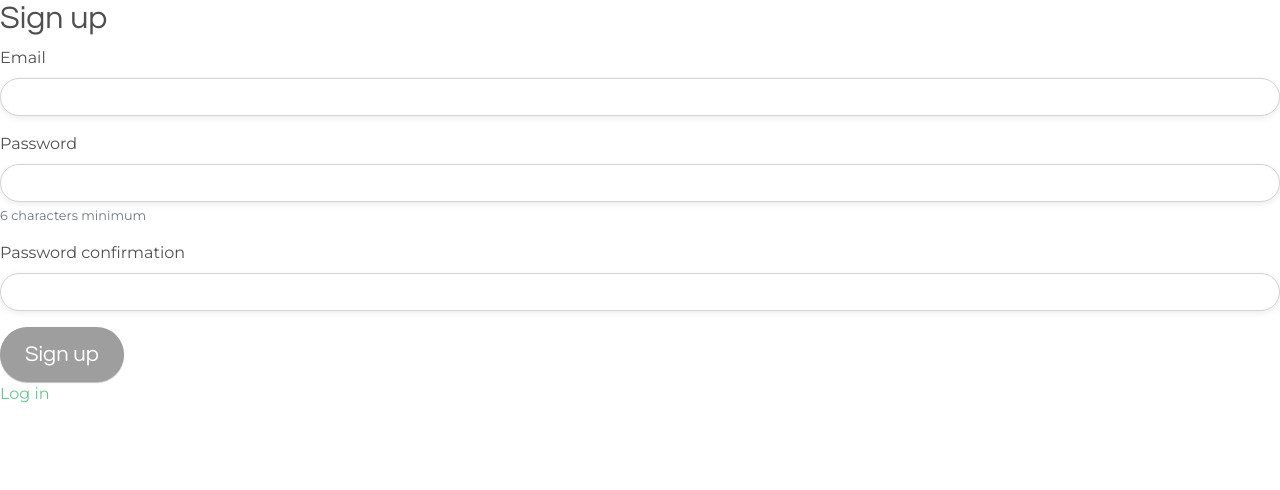
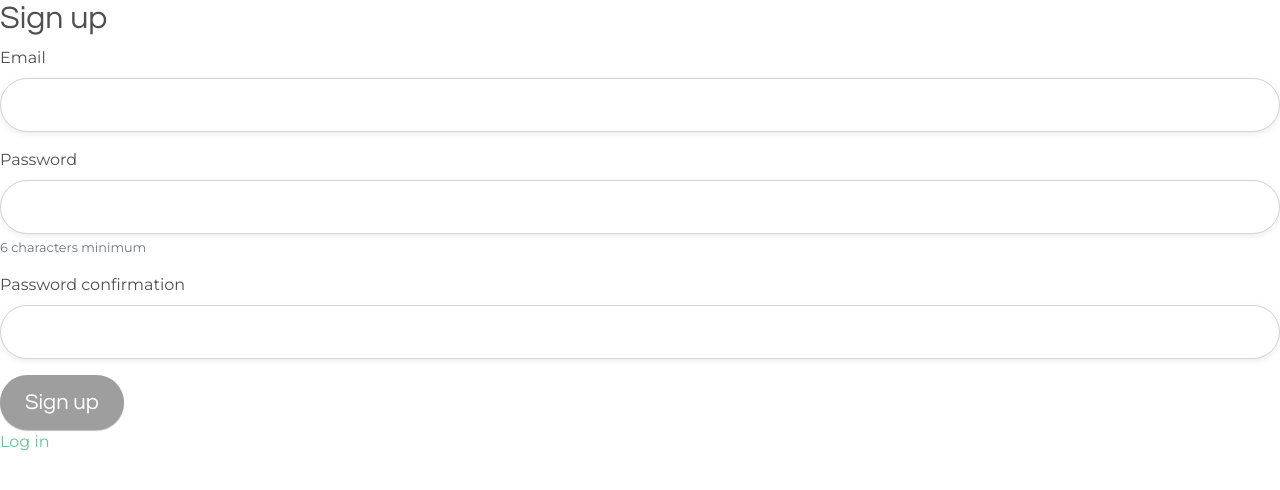
Before and after one commit to DanitoHoliday/bibto_me, a Rails app: page /users/sign_up in a window 1280 px wide. Shown: the part 58-548 px from the top of the page. Run offline with Rails 7, Linux system fonts and the light colour scheme; style sheets or scripts are compiled from the project's sources; parts of the project's set-up code (start-up, migrations or seed data) failed here and were passed over; some libraries are stand-ins or nearby versions.

Commit message:
working on form component

```diff
--- a/app/assets/stylesheets/components/_search_form.scss
+++ b/app/assets/stylesheets/components/_search_form.scss
@@ -26,8 +26,8 @@
   box-shadow: 0 2px 6px rgba(0,0,0,0.08);
   border: 1px solid lightgrey;
   border-radius: 50px;
-  padding-top: 10px;
-  padding-bottom: 10px;
+  padding-top: 26px;
+  padding-bottom: 26px;
 }
 
 #search-btn {
--- a/app/views/tags/registration.html.erb
+++ b/app/views/tags/registration.html.erb
@@ -1,6 +1,6 @@
 <div class="container">
 
-  <h1> Good to see you!</h1>
+  <h1>Good to see you!</h1>
 
   <h2>To register your tag, please enter your code below</h2>
 
```
